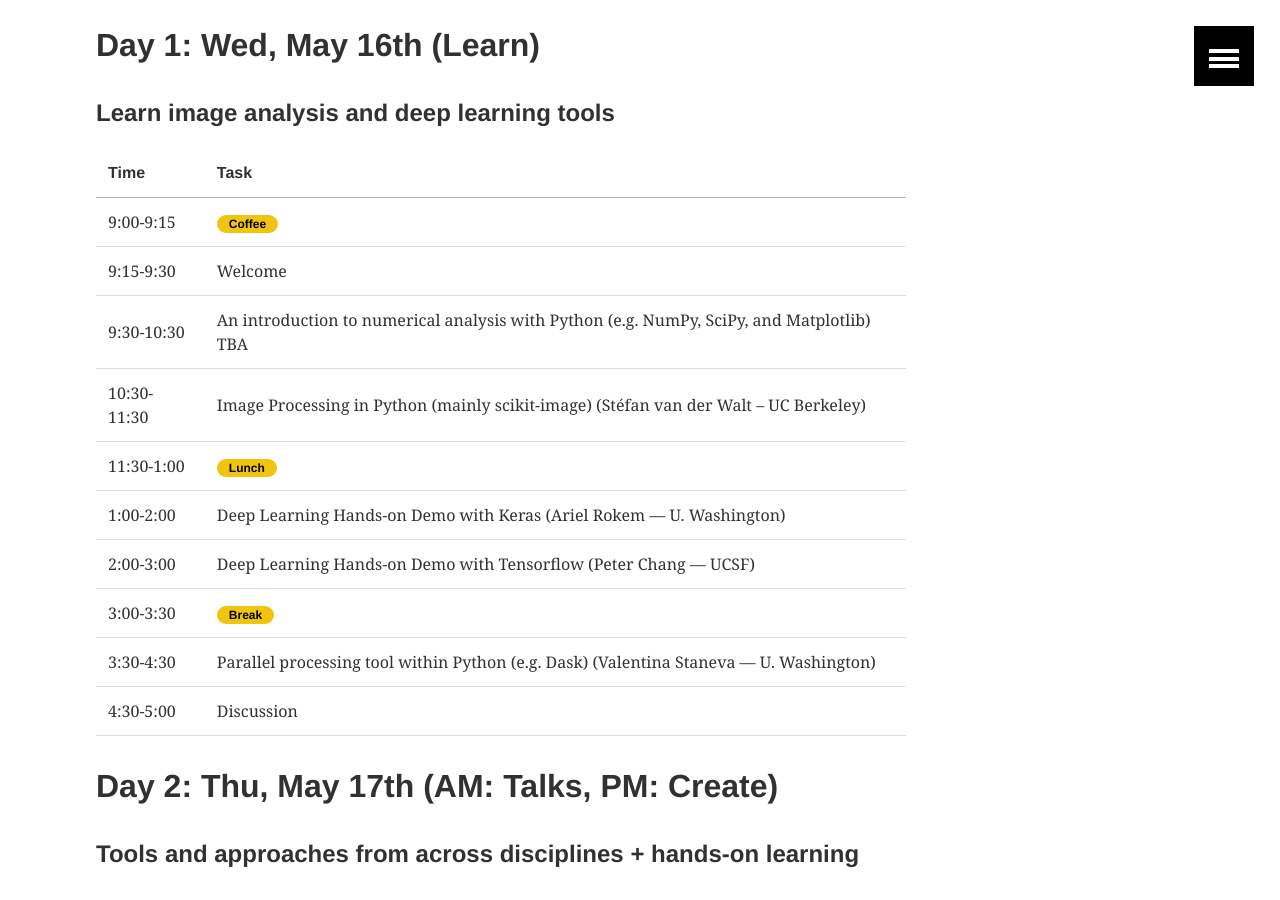
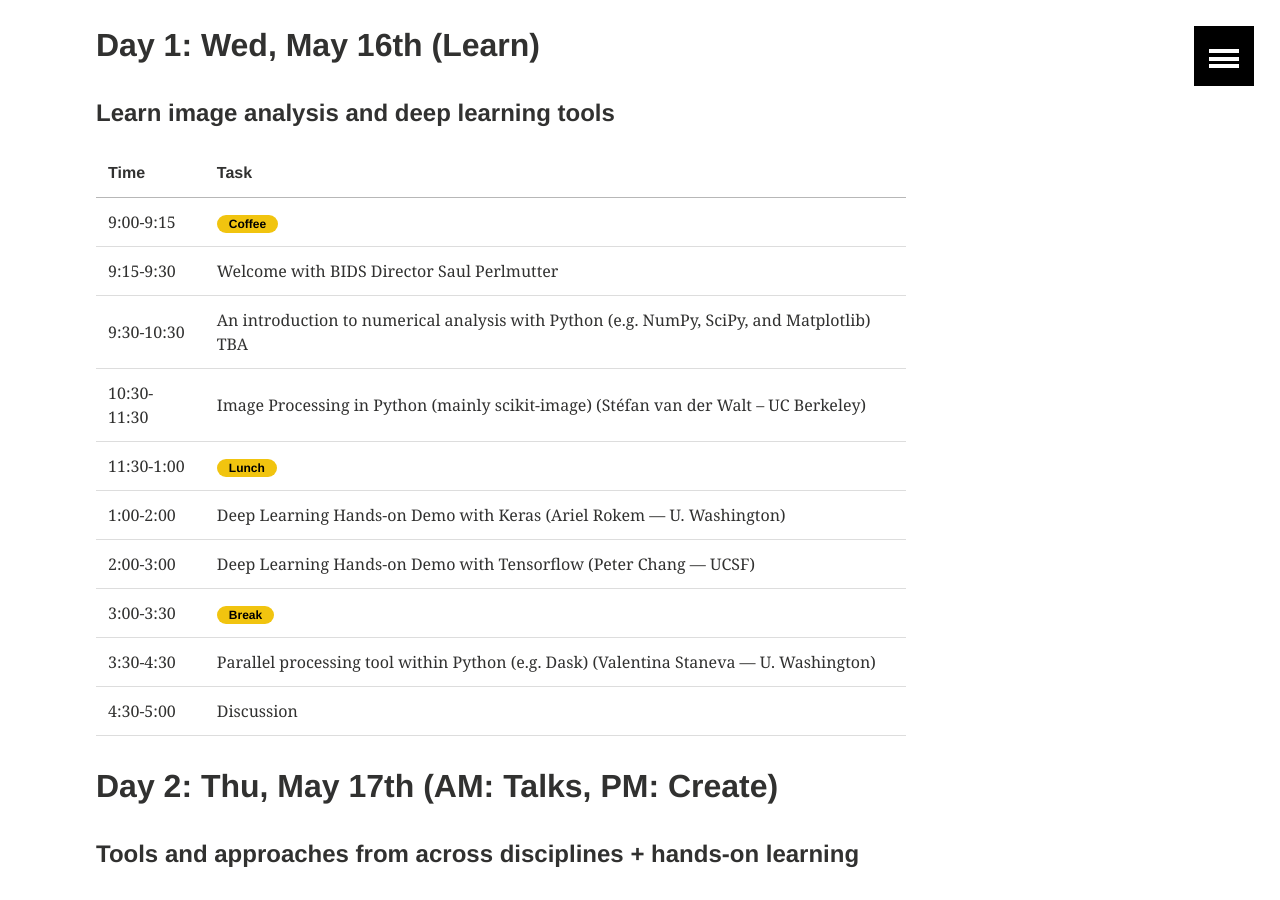
Before and after one commit to imagexd/imagexd.github.io, a Jekyll site: the page built from programs/imagexd2018.md, in a window 1280 px wide and 900 px high, scrolled down 441 px. Built offline with Jekyll 4.4.1, drawn with Linux system fonts in a browser that asks for light colours.

Commit message:
Saul will give a 5min welcome

```diff
--- a/programs/imagexd2018.md
+++ b/programs/imagexd2018.md
@@ -21,7 +21,7 @@ image:
 | Time        | Task    |
 |:------------|:--------|
 | 9:00-9:15   | <span class="badge warning">Coffee</span>|
-| 9:15-9:30   | Welcome |
+| 9:15-9:30   | Welcome with BIDS Director Saul Perlmutter  |
 |----
 | 9:30-10:30  | An introduction to numerical analysis with Python (e.g. NumPy, SciPy, and Matplotlib) TBA |
 | 10:30-11:30 | Image Processing in Python (mainly scikit-image) (Stéfan van der Walt -- UC Berkeley) |
```
